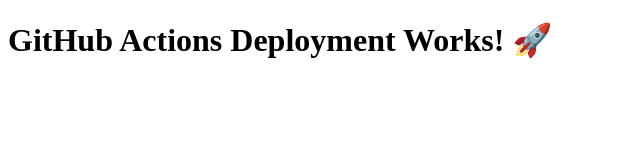
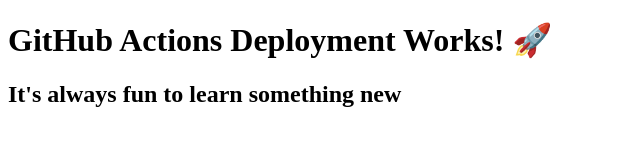
Before and after one commit to nishtha2405/gh-deployment-workflow, a plain HTML site: page index.html in a window 1280 px wide. Shown: the whole page, without its empty margins (0-640 px from the left). Drawn offline with Linux system fonts and the light colour scheme.

Commit message:
Update index.html for ghw

```diff
--- a/index.html
+++ b/index.html
@@ -7,5 +7,6 @@
 </head>
 <body>
     <h1>GitHub Actions Deployment Works! 🚀</h1>
+    <h2> It's always fun to learn something new</h2>
 </body>
 </html>
```
